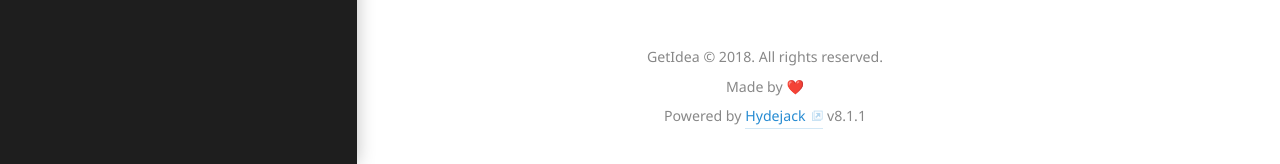
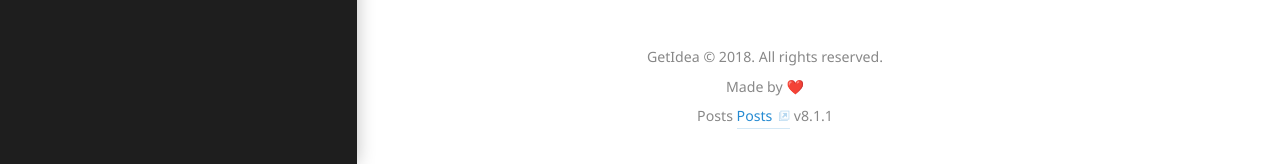
Before and after one commit to dkarthe/GetIdea, a Jekyll site: the page built from _featured_categories/freebies.md, in a window 1280 px wide. Shown: the part 736-900 px from the top of the page. Built offline with Jekyll 4.4.1, drawn with Linux system fonts in a browser that asks for light colours; some web fonts are replaced.

Commit message:
Update footer.html

```diff
--- a/_includes/body/footer.html
+++ b/_includes/body/footer.html
@@ -13,7 +13,7 @@
     </small></nav>
   {% endif %}
   <p><small>Made by ❤️</small>
-  <p><small>Powered by <a class="external" href="https://hydejack.com/">Hydejack</a> v<span id="_version">8.1.1</span></small></p>
+  <p><small>Posts <a class="external" href="https://getidea.me/posts">Posts</a> v<span id="_version">8.1.1</span></small></p>
   <hr class="sr-only"/>
 </footer>
 {% endif %}
```
